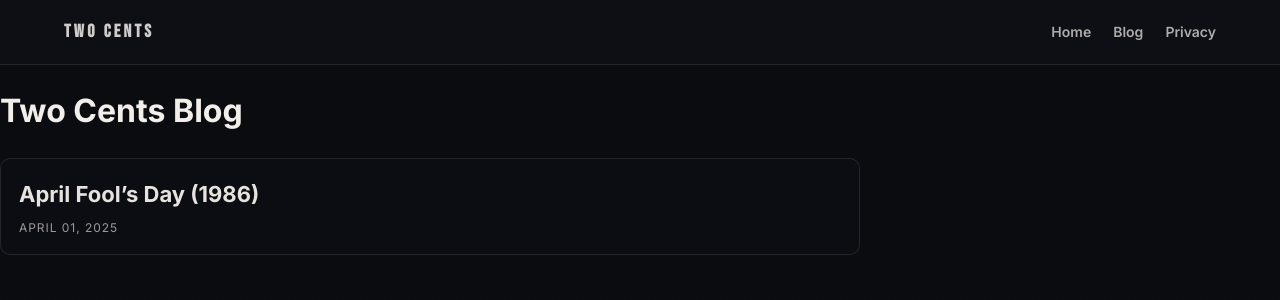
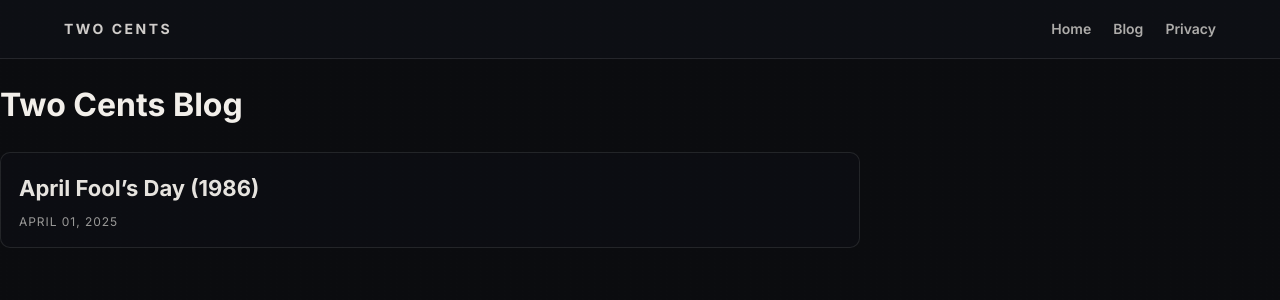
Before and after one commit to talonbuccola-cloud/two-cents-podcast, a Jekyll site: the page built from blog/index.md, in a window 1280 px wide. Shown: the top 300 px of the page. Built offline with Jekyll 4.4.1, drawn with Linux system fonts in a browser that asks for light colours.

Commit message:
Update default.html

```diff
--- a/_layouts/default.html
+++ b/_layouts/default.html
@@ -618,15 +618,17 @@
   gap: 18px;
 }
 
+/* Match Home: smaller, cleaner, not Bebas */
 .brand{
-  font-family: "Bebas Neue", Inter, sans-serif;
+  font-family: Inter, system-ui, -apple-system, Segoe UI, Roboto, Arial, sans-serif;
   font-weight: 800;
   letter-spacing: .18em;
   text-transform: uppercase;
-  font-size: 18px;
+  font-size: 14px;
   color: rgba(242,239,234,.85);
 }
 
+/* Match Home: plain links, no underline baseline */
 .site-nav{
   display:flex;
   gap: 22px;
@@ -640,26 +642,29 @@
   font-family: Inter, system-ui, -apple-system, Segoe UI, Roboto, Arial, sans-serif;
   font-size: 14px;
   font-weight: 600;
-  text-transform: none;
-  letter-spacing: 0;
-
   color: rgba(242,239,234,.70);
   text-decoration: none !important;
 
   padding: 0;
-  border: none;
-  border-bottom: 1px solid transparent;
-  border-radius: 0;
+  border: 0 !important;         /* kills underline */
+  border-bottom: 0 !important;  /* kills underline */
   background: transparent !important;
 
-  transition: color .15s ease, border-bottom-color .15s ease;
+  /* straight line hover, like Home */
+  background-image: linear-gradient(rgba(179,18,29,.55), rgba(179,18,29,.55));
+  background-repeat: no-repeat;
+  background-position: 0 100%;
+  background-size: 0% 1px;
+
+  transition: color .15s ease, background-size .15s ease;
 }
 
 .site-nav a:hover{
   color: rgba(242,239,234,.92);
-  border-bottom-color: rgba(179,18,29,.55);
+  background-size: 100% 1px; /* straight line appears */
 }
 
+/* Kill any leftover curved/underline accents from earlier code */
 .site-nav a::before,
 .site-nav a::after{
   content: none !important;
```
Also changed, not shown: other parts of _layouts/default.html (+1 -1 lines).
